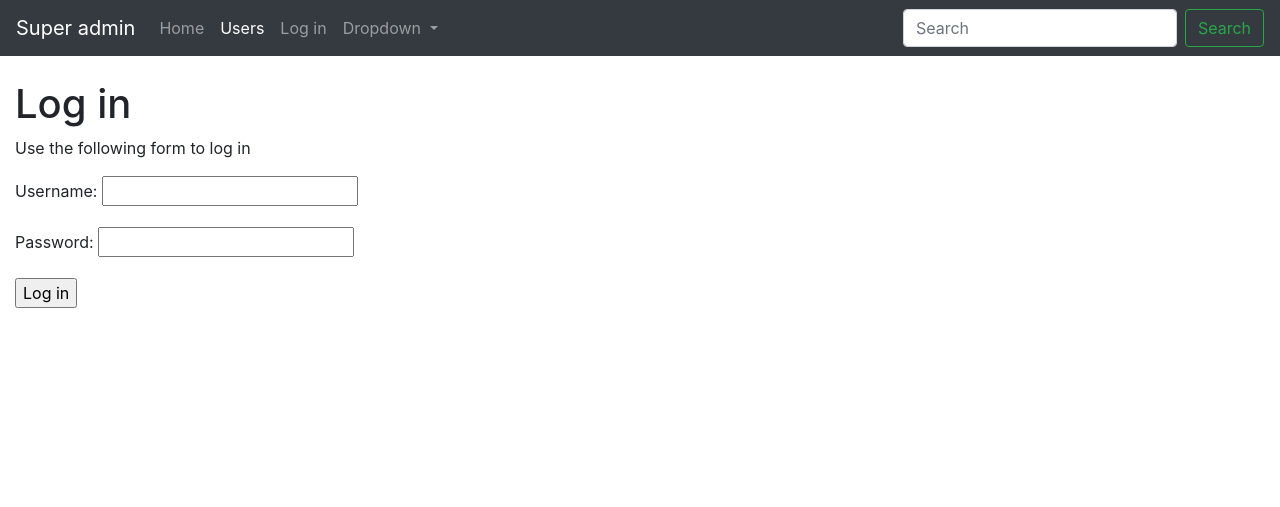
After one commit to GarikGelios/super_admin, a Django app: template core/templates/core/users/login.html in a window 1280 px wide. The commit adds this page. Shown: the top 507 px of the page. Run offline with Django 4.2, Linux system fonts and the light colour scheme; the template is opened without the code that fills it: values that come from a table or form of the project are taken from there, others are empty; some libraries are stand-ins or nearby versions.

Commit message:
login page added to navbar

```diff
--- a/core/forms.py
+++ b/core/forms.py
@@ -66,3 +66,8 @@ class PasswordChangeForm(forms.Form):
         if commit:
             self.user.save()
         return self.user
+
+
+class LoginForm(forms.Form):
+    username = forms.CharField()
+    password = forms.CharField(widget=forms.PasswordInput)
--- a/core/templates/core/nav/top.html
+++ b/core/templates/core/nav/top.html
@@ -15,7 +15,7 @@
       </li>
 
       <li class="nav-item">
-        <a class="nav-link disabled" href="#" tabindex="-1" aria-disabled="true">Disabled</a>
+        <a class="nav-link" href="{% url 'admin:login' %}">Log in</a>
       </li>
 
       <li class="nav-item dropdown">
--- /dev/null
+++ b/core/templates/core/users/login.html
@@ -0,0 +1,15 @@
+{% extends 'core/index.html' %}
+{% load navigation django_bootstrap5 %}
+
+{% block top_menu %}
+  {% top_navigation users=True %}
+{% endblock %}
+{% block content %}
+    <h1>Log in</h1>
+    <p>Use the following form to log in</p>
+    <form action="." method="POST">
+      {{ form.as_p }}
+      {% csrf_token %}
+      <p><input type="submit" value="Log in"></p>
+    </form>
+{% endblock %}
--- a/core/urls.py
+++ b/core/urls.py
@@ -1,6 +1,7 @@
 from django.urls import path
 from core import views, models, forms
 from django.views.generic import ListView, CreateView, UpdateView
+
 
 app_name = 'admin'
 
@@ -28,5 +29,9 @@ urlpatterns = [
 
     path('users/<int:pk>/change_password/', views.change_password, name='change_password'),
 
+    path('users/login/', views.user_login, name='login'),
+
+    #url(r'^login/$', views.user_login, name='login'),
+
     # Todo: add delete url
 ]
```
Also changed, not shown: core/views.py (+20 -1 lines).
